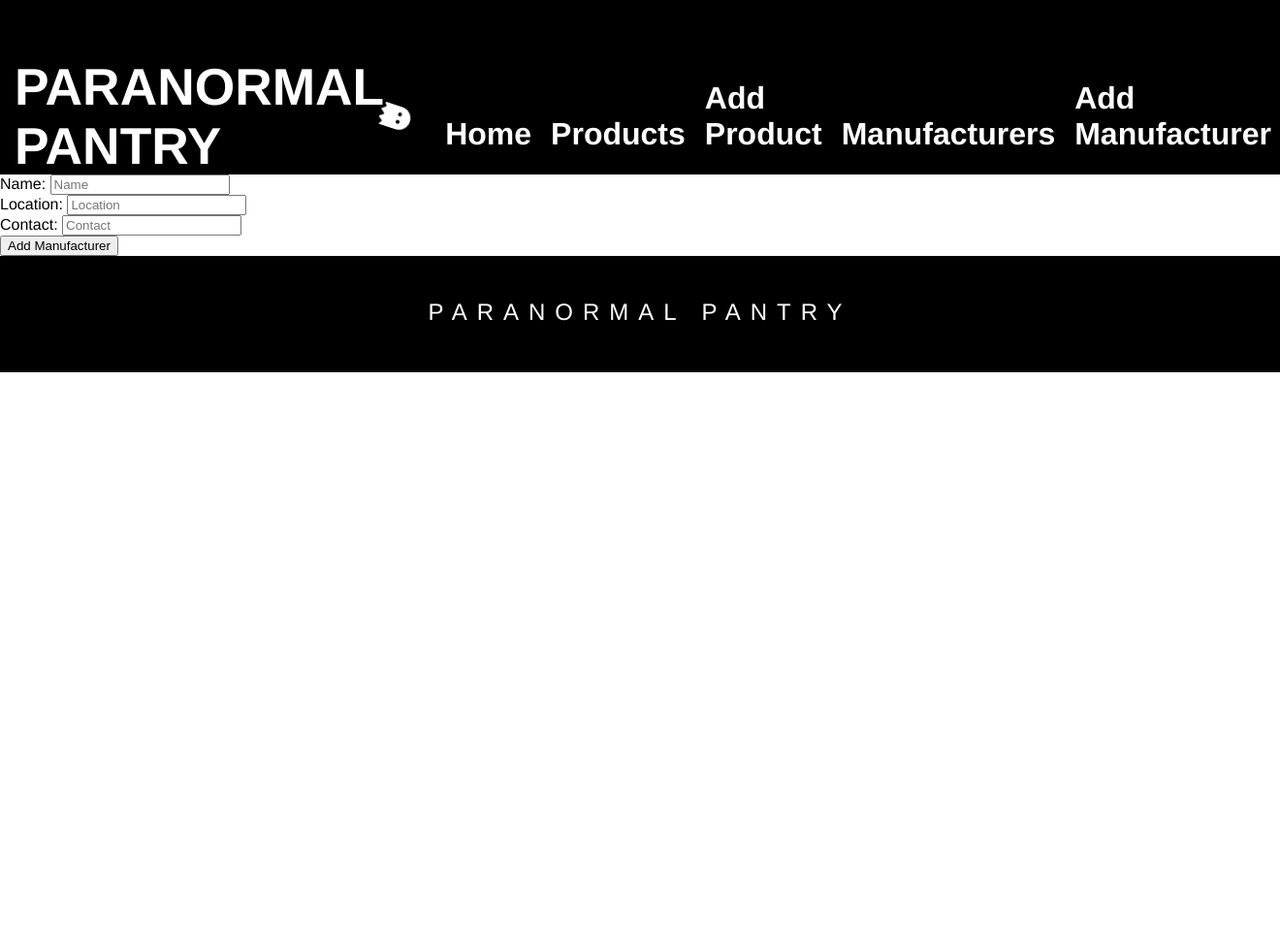
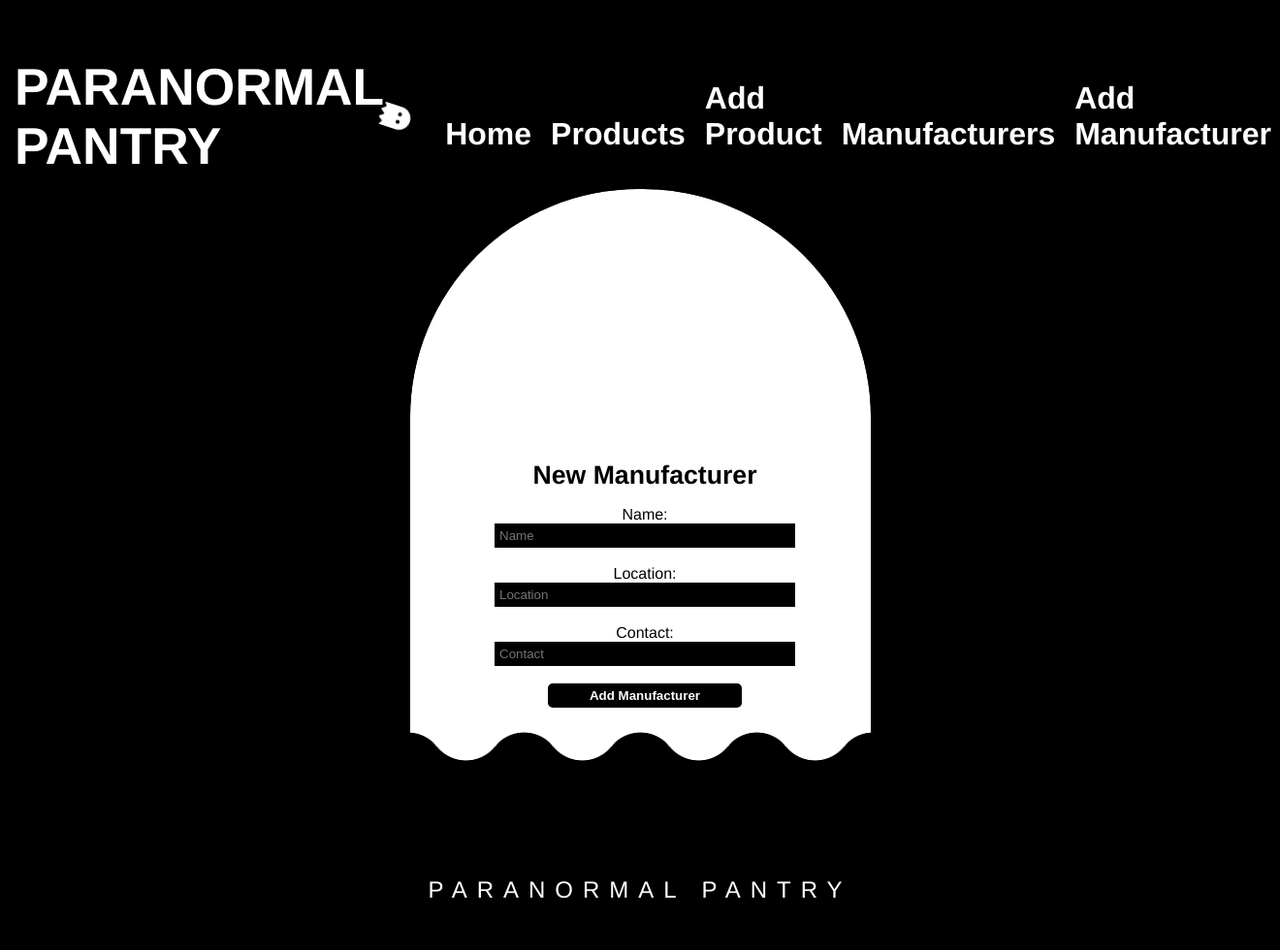
Before and after one commit to kirsty-m/shop_python_project, a Flask app: page /manufacturers/new in a window 1320 px wide. Shown: the whole page at 97% size. Before the commit the page ends 384 px from the top, so only its background shows below. Run offline with Flask 3, Linux system fonts and the light colour scheme.

Commit message:
add manufacturer css working

```diff
--- a/static/style.css
+++ b/static/style.css
@@ -272,6 +272,72 @@ header > nav > ul > li > a:hover {
     border-radius: 5px;
 }
 
+#newmanufacturermain {
+    background-color: black;
+    min-height:650px;
+    display: flex;
+    flex-wrap:wrap;
+    justify-content: space-around;
+    padding:15px;
+}
+
+#newmanufacturermain > form {
+    display:flex;
+    align-items: center;
+    flex-direction: column;
+    justify-content:end;
+    align-content: center;
+    width: 425px;
+    border-radius: 235px 235px 0 0;
+    min-height: 400px;
+    background-color: white;
+    padding: 20px;
+    padding-left: 30px;
+    padding-bottom: 70px;
+    padding-top:20px;
+    margin-bottom: 45px;
+    --mask:
+        radial-gradient(38.42px at 50% calc(100% - 54.00px),#000 99%,#0000 101%) calc(50% - 60px) 0/120px 100%,
+        radial-gradient(38.42px at 50% calc(100% + 24.00px),#0000 99%,#000 101%) 50% calc(100% - 30px)/120px 100% repeat-x;
+    -webkit-mask: var(--mask);
+            mask: var(--mask);
+}
+
+#newmanufacturermain > form > h1 {
+    color: black;
+    font-size: 20pt;
+    font-weight: 700;
+    text-decoration: none;
+    line-height: 21pt;
+    text-align: center;
+}
+#newmanufacturermain > form > input[type=text]{
+    border: none;
+    background-color: black;
+    color: white;
+    padding: 5px;
+    width: 300px;
+}
+
+
+#newmanufacturermain > form > button[type=submit] {
+    width:fit-content;
+    background-color: black;
+    color: white;
+    font-weight: 600;
+    border-style: none;
+    padding:5px;
+    align-self: center;
+    width: 200px;
+    border-radius: 5px;
+}
+
+#newmanufacturermain > form > button[type=submit]:hover {
+    background-color: lime;
+    color: black;
+    border-radius: 5px;
+}
+
 footer {
     background-color: black;
     display: flex;
--- a/templates/manufacturers/new.html
+++ b/templates/manufacturers/new.html
@@ -1,8 +1,9 @@
 {% extends "base.html" %}
 
 {% block content %}
-
+    <div id="newmanufacturermain">
         <form action="/manufacturers" method="post">
+            <h1>New Manufacturer</h1>
             <label for="name">Name:</label>
             <input type="text" id="name" name="name" placeholder="Name">
             <br>
@@ -14,5 +15,5 @@
             <br>
             <button type="submit">Add Manufacturer</button>
         </form>
-
+    </div>
 {% endblock %}
```
Lines whose indentation alone changed are shown as unchanged.
